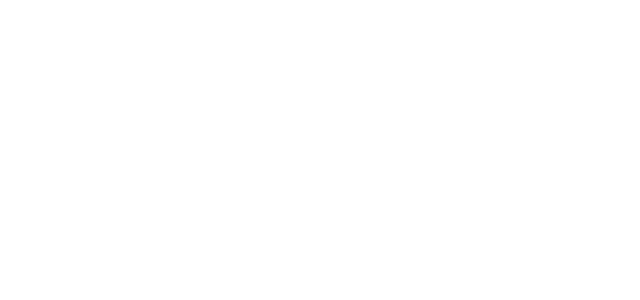
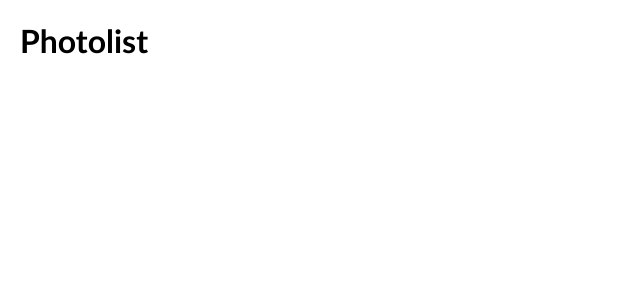
Before and after one commit to rajaovi/react-test-api, a React (Create React App) app: page /photo-list in a window 1280 px wide. Before the commit this address had no page. Shown: the top 300 px of the page, without its empty margins (0-640 px from the left). Built offline with nearby package versions, Linux system fonts and the light colour scheme.

Commit message:
Added Photo List Page & Minor Buttton Change

```diff
--- a/src/component/button/index.scss
+++ b/src/component/button/button.scss
@@ -1,4 +1,4 @@
-button {
+.button {
     align-items: center;
     background-clip: padding-box;
     border: 1px solid transparent;
--- a/src/component/button/index.js
+++ b/src/component/button/index.js
@@ -1,8 +1,8 @@
-import './index.scss'
+import './button.scss'
 
 const Button = ({value, btnColor}) => {
     return (
-        <button className={btnColor}>{value}</button>
+        <button className={`button ${btnColor}`}>{value}</button>
     )
 }
 
--- a/src/pages/apiList/index.js
+++ b/src/pages/apiList/index.js
@@ -13,6 +13,9 @@ const Apilist = () => {
                 <li>
                     <Link to="/user-char">User Character</Link>
                 </li>
+                <li>
+                    <Link to="/photo-list">Photo list</Link>
+                </li>
             </ul>
         </div>
     )
--- /dev/null
+++ b/src/pages/photos/index.js
@@ -0,0 +1,5 @@
+const Photolist = () => {
+    return ( <h1>Photolist</h1>)
+}
+
+export default Photolist
--- a/src/routes.js
+++ b/src/routes.js
@@ -4,6 +4,7 @@ import { Routes, Route } from "react-router-dom";
 import Apilist from "./pages/apiList";
 import Commentemail from "./pages/commentEmail";
 import Userchar from "./pages/userChar";
+import Photolist from "./pages/photos";
 
 const RoutePage = () => {
   return (
@@ -11,6 +12,7 @@ const RoutePage = () => {
       <Route path="/" element={<Apilist />} />
       <Route path="/comment-email" element={<Commentemail />} />
       <Route path="/user-char" element={<Userchar />} />
+      <Route path="/photo-list" element={<Photolist />} />
     </Routes>
   );
 };
```
